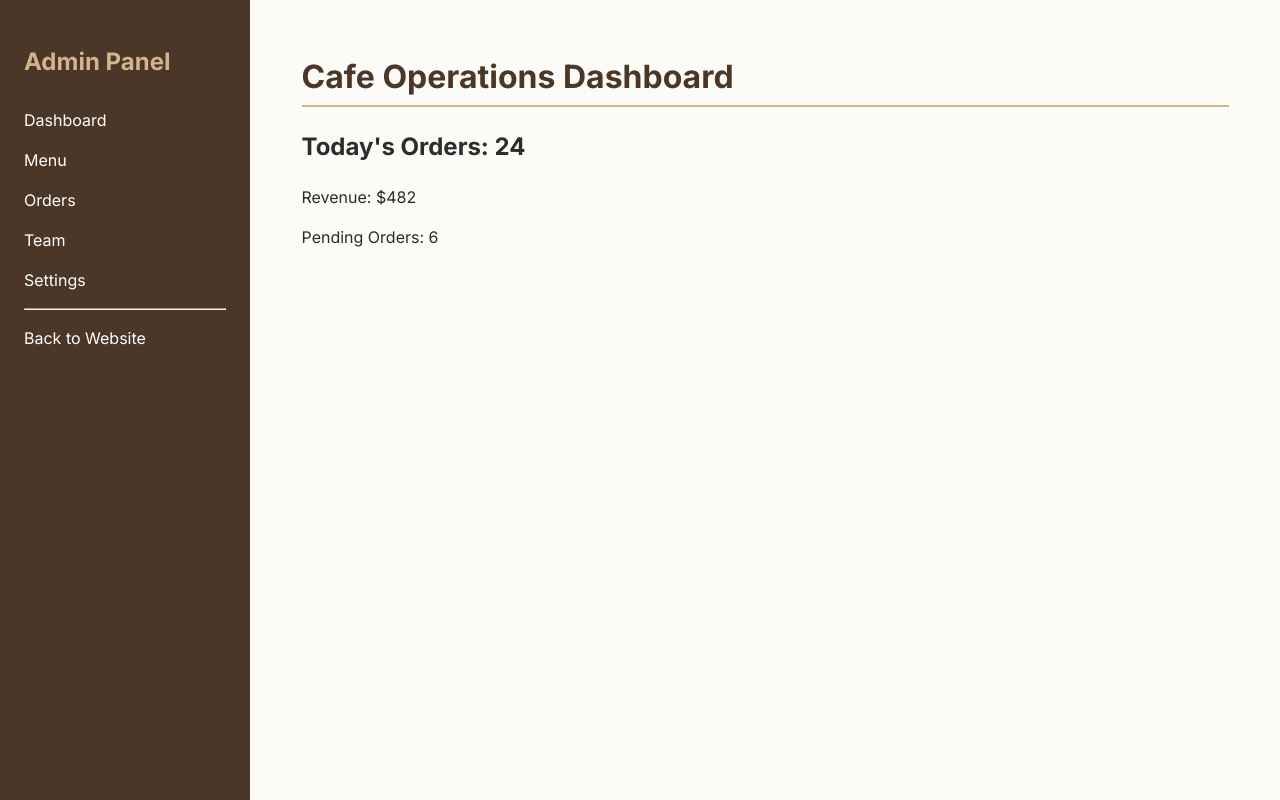
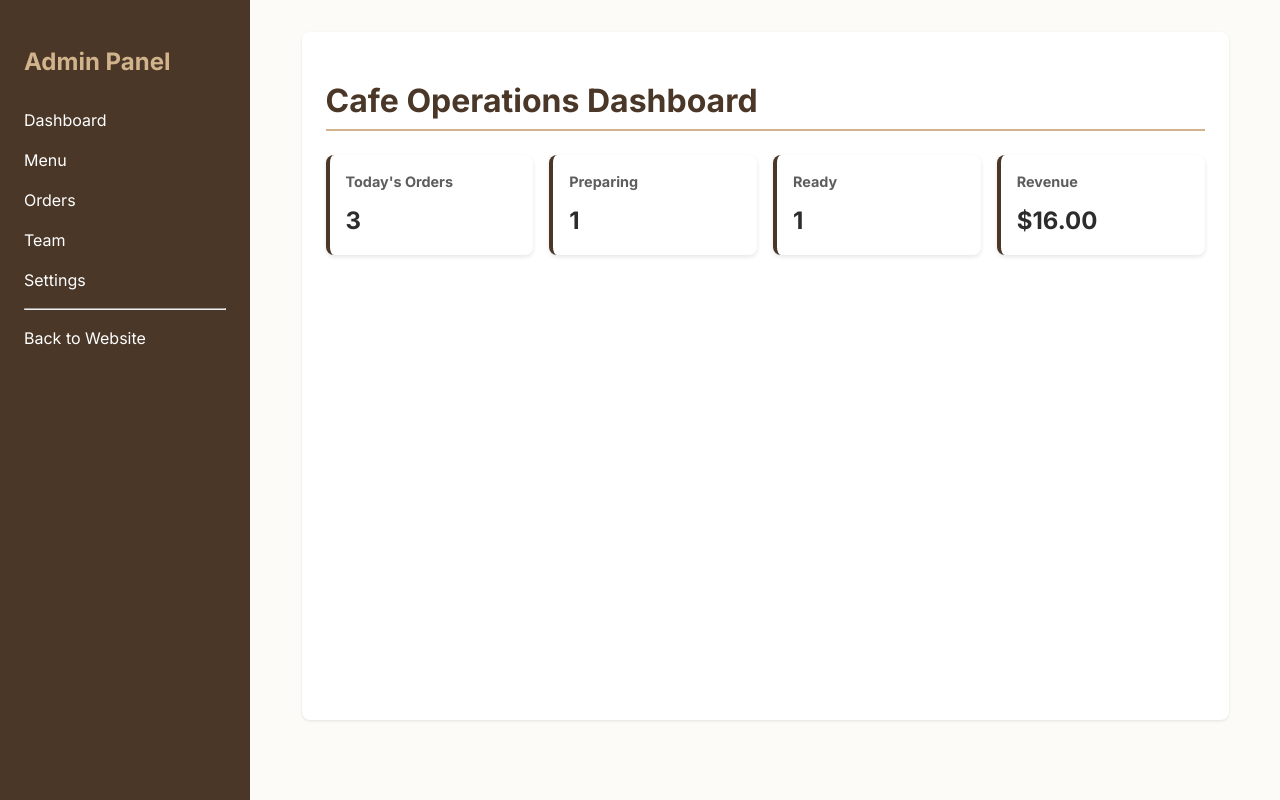
Before and after one commit to firdos9/maple-and-mug-cafe, a React (Vite) app: page /admin in a window 1280 px wide. Built offline with nearby package versions, Linux system fonts and the light colour scheme.

Commit message:
feat: implement functional settings page with store toggle

```diff
--- /dev/null
+++ b/src/context/OrderContext.jsx
@@ -0,0 +1,13 @@
+import { createContext, useState } from "react";
+import { initialOrders } from "../data/orderData";
+
+export const OrderContext = createContext();
+
+export const OrderProvider = ({ children }) => {
+  const [orders, setOrders] = useState(initialOrders);
+  return (
+    <OrderContext.Provider value={{ orders, setOrders }}>
+      {children}
+    </OrderContext.Provider>
+  );
+};
--- a/src/main.jsx
+++ b/src/main.jsx
@@ -1,3 +1,4 @@
+import { OrderProvider } from "./context/OrderContext";
 import { StrictMode } from "react";
 import { createRoot } from "react-dom/client";
 import { BrowserRouter } from "react-router-dom";
@@ -7,7 +8,9 @@ import "./styles/global.css";
 createRoot(document.getElementById("root")).render(
   <StrictMode>
     <BrowserRouter>
-      <App />
+      <OrderProvider>
+        <App />
+      </OrderProvider>
     </BrowserRouter>
   </StrictMode>,
 );
--- a/src/pages/Dashboard.jsx
+++ b/src/pages/Dashboard.jsx
@@ -1,10 +1,34 @@
+import { useContext } from "react";
+import { OrderContext } from "../context/OrderContext";
+
 const Dashboard = () => {
+  const { orders } = useContext(OrderContext);
+  const totalOrders = orders.length;
+  const preparingCount = orders.filter((o) => o.status === "preparing").length;
+  const readyCount = orders.filter((o) => o.status === "ready").length;
+  const revenue = orders.reduce((acc, order) => acc + order.total, 0);
+
   return (
-    <div>
+    <div className="admin-page-content">
       <h1>Cafe Operations Dashboard</h1>
-      <h2>Today's Orders: 24</h2>
-      <p>Revenue: $482</p>
-      <p>Pending Orders: 6</p>
+      <div className="stats-grid">
+        <div className="stat-card">
+          <h3>Today's Orders</h3>
+          <p>{totalOrders}</p>
+        </div>
+        <div className="stat-card">
+          <h3>Preparing</h3>
+          <p>{preparingCount}</p>
+        </div>
+        <div className="stat-card">
+          <h3>Ready</h3>
+          <p>{readyCount}</p>
+        </div>
+        <div className="stat-card">
+          <h3>Revenue</h3>
+          <p>${revenue.toFixed(2)}</p>
+        </div>
+      </div>
     </div>
   );
 };
--- a/src/pages/Orders.jsx
+++ b/src/pages/Orders.jsx
@@ -1,8 +1,8 @@
-import { useState } from "react";
-import { initialOrders } from "../data/orderData";
+import { useContext } from "react";
+import { OrderContext } from "../context/OrderContext";
 
 const Orders = () => {
-  const [orders, setOrders] = useState(initialOrders);
+  const { orders, setOrders } = useContext(OrderContext);
 
   const moveOrder = (id, newStatus) => {
     setOrders(
--- a/src/pages/Settings.jsx
+++ b/src/pages/Settings.jsx
@@ -1,9 +1,24 @@
-const AdminMenu = () => {
+import { useState } from "react";
+
+const Settings = () => {
+  const [isStoreOpen, setIsStoreOpen] = useState(true);
+
   return (
     <div className="admin-page-content">
       <h1>Settings</h1>
-      <p>Manage your cafe settings here.</p>
+      <div className="setting-card">
+        <h3>Store Status</h3>
+        <p>
+          Current Status: <strong>{isStoreOpen ? "Open" : "Closed"}</strong>
+        </p>
+        <button
+          onClick={() => setIsStoreOpen(!isStoreOpen)}
+          style={{ background: isStoreOpen ? "#dc3545" : "#28a745" }}
+        >
+          {isStoreOpen ? "Close Store" : "Open Store"}
+        </button>
+      </div>
     </div>
   );
 };
-export default AdminMenu;
+export default Settings;
--- a/src/styles/global.css
+++ b/src/styles/global.css
@@ -377,3 +377,34 @@ button {
   border-radius: 8px;
   border: 1px solid var(--color-secondary);
 }
+
+.stats-grid {
+  display: grid;
+  grid-template-columns: repeat(auto-fit, minmax(150px, 1fr));
+  gap: var(--spacing-3);
+  margin-top: var(--spacing-4);
+}
+.stat-card {
+  background: white;
+  padding: var(--spacing-3);
+  border-radius: 8px;
+  border-left: 4px solid var(--color-primary);
+  box-shadow: 0 2px 4px rgba(0, 0, 0, 0.1);
+}
+.stat-card h3 {
+  margin: 0;
+  font-size: 0.9rem;
+  color: var(--color-text-secondary);
+}
+.stat-card p {
+  margin: 10px 0 0;
+  font-size: 1.5rem;
+  font-weight: bold;
+}
+
+.setting-card {
+  padding: var(--spacing-3);
+  border: 1px solid var(--color-secondary);
+  border-radius: 8px;
+  margin-top: var(--spacing-3);
+}
```
